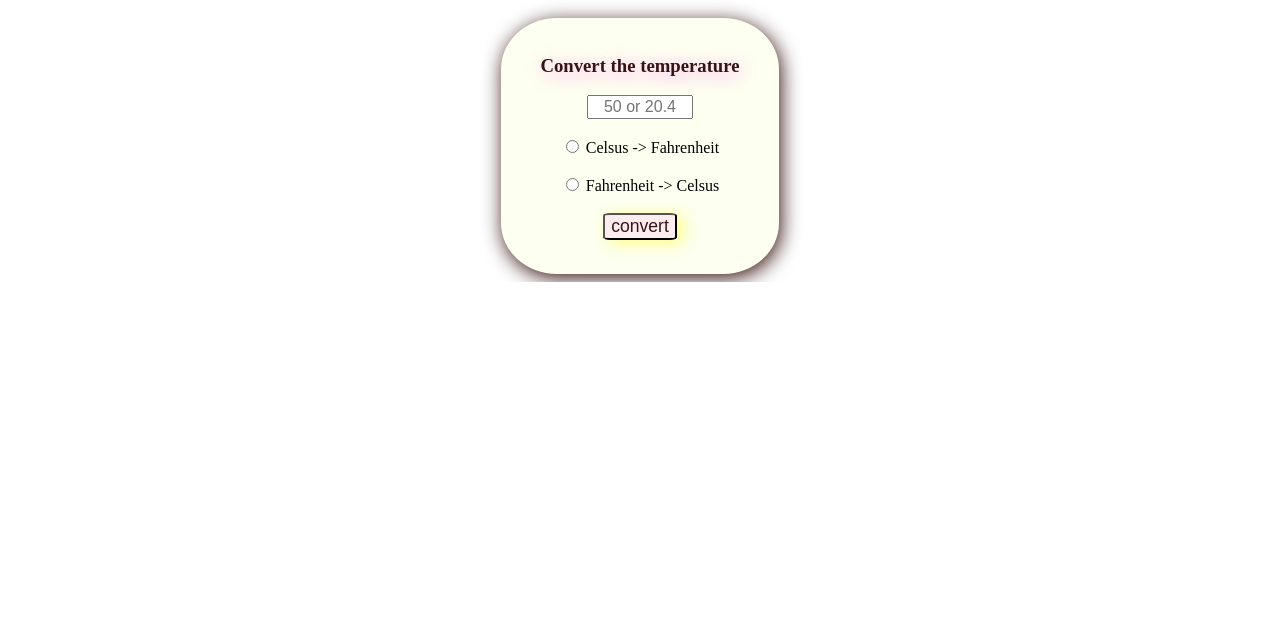
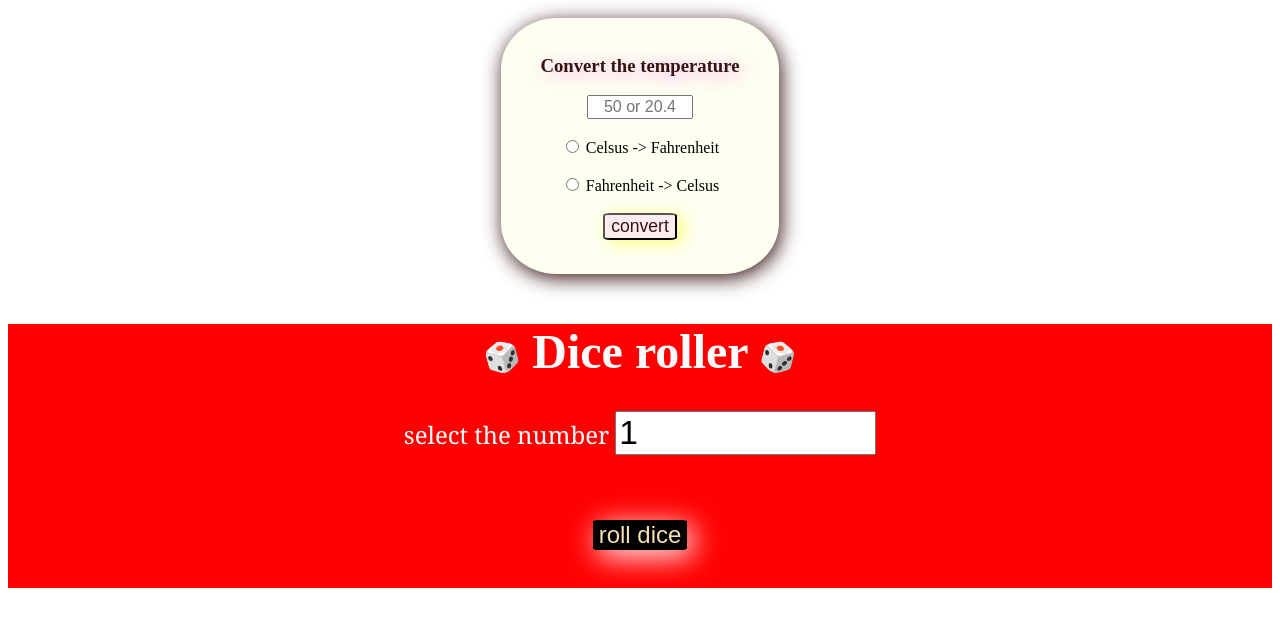
Before and after one commit to Lyasan-byte/Lyasan-byte.github.io, a plain HTML site: page index.html in a window 1280 px wide. Shown: the part 720-1346 px from the top of the page. Before the commit the page ends 1002 px from the top, so only its background shows below. Drawn offline with Linux system fonts and the light colour scheme.

Commit message:
Add files via upload

```diff
--- a/index.html
+++ b/index.html
@@ -34,7 +34,17 @@
         <button type="submit" id="buttConv">convert</button><br>
         <p id="result"></p>
 
-    </div>
+    </div><br>
+
+    <div id="container">
+        <h1 id="h1Dice"> Dice roller </h1>
+        <label id="diceNum">select the number</label>
+        <input id="numSelect" type="text" min="1" placeholder="1" value="1"><br><br>
+        <button id="rol" onclick="rollDice()">roll dice</button>
+        <div id="resDice"></div>
+        <div id="diceImg"></div>
+
+    </div><br><br>
 
 
 
--- a/js.js
+++ b/js.js
@@ -47,3 +47,23 @@ document.getElementById("buttConv").onclick = function(){
         window.alert("Enter a number");
     }
 }
+
+
+
+
+
+function rollDice(){
+    const numOfDice = document.getElementById("numSelect").value;
+    const resDice = document.getElementById("resDice");
+    const diceImg = document.getElementById("diceImg");
+    let values = [];
+    let img = [];
+
+    for (let i = 0; i < numOfDice; i++) {
+        const value = Math.trunc(Math.random() * 6) + 1;
+        values.push(value);
+        img.push(`<img src="img/${value}.jpg" alt="dice ${value}">`);
+    }
+    resDice.textContent = `dice: ${values.join(", ")}`;
+    diceImg.innerHTML = img.join("");
+}
--- a/style.css
+++ b/style.css
@@ -91,3 +91,67 @@
     box-shadow: 6px 3px 16px rgb(255, 157, 245);
     cursor:pointer;
 }
+
+
+
+
+
+#h1R{
+    text-align: center;
+
+}
+#container{
+    text-align:center;
+    font-size:1.5em;
+    background-color: red;
+    color:white;
+}
+#numSelect{
+    font-size:1.4em;
+    width:20%;
+}
+#rol{
+    font-size:1em;
+    margin:3%;
+    border-radius:6%;
+    border:none;
+    box-shadow: 5px 6px 30px white;
+    background-color: black;
+    color:wheat;
+}
+#rol:hover{
+    background-color: rgb(62, 62, 62);
+    cursor:pointer;
+}
+#h1Dice::before{
+    content:"🎲 ";
+    font-size: 0.6em;
+    transform: rotate(-15deg);
+    display:inline-block;
+    vertical-align:middle;
+    transition: transform 0.7s ease;
+}
+#h1Dice::after{
+    content:"🎲 ";
+    font-size: 0.6em;
+    transform: rotate(15deg);
+    display:inline-block;
+    vertical-align:middle;
+    transition: transform 0.7s ease;
+}
+#h1Dice:hover::before{
+    transform: rotate(30deg);
+}
+#h1Dice:hover::after{
+    transform: rotate(-30deg);
+}
+#diceNum{
+    font-family:Cambria;
+}
+#diceImg img{
+    margin:5px;
+    width:150px;
+}
+#diceImg{
+    background-color: white;
+}
```
